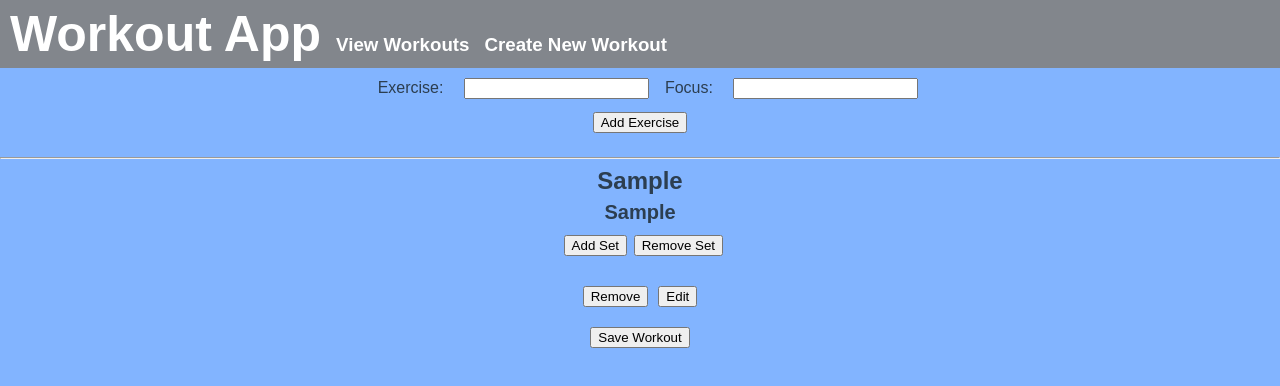
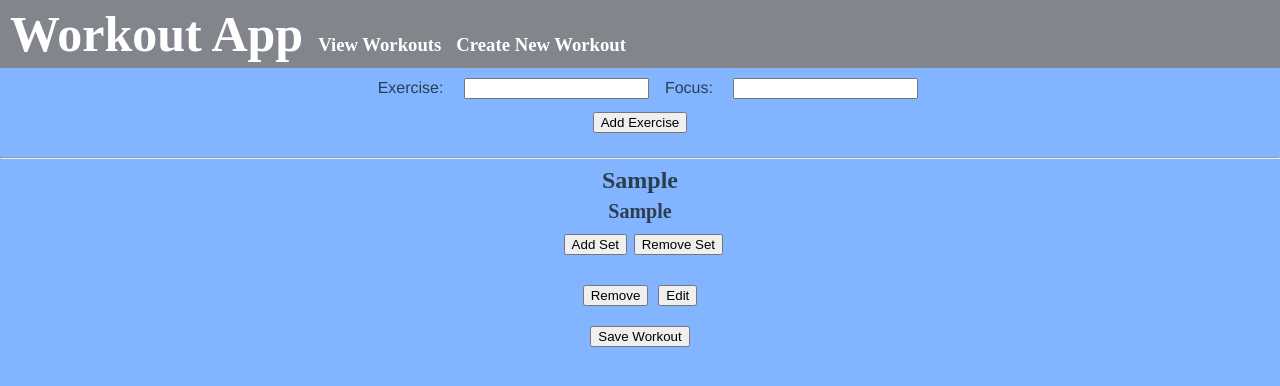
Before and after one commit to a-camarillo/workout-app, a Vue app: page /new-workout in a window 1280 px wide. Both pictures are taken after typing "Sample", "Sample" into the empty fields and a click on the button "Add Exercise". Shown: the top 386 px of the page. Built offline with nearby package versions, Linux system fonts and the light colour scheme.

Commit message:
removed CSS which was causing issues with the loading font

```diff
--- a/src/components/Set.vue
+++ b/src/components/Set.vue
@@ -34,9 +34,6 @@ export default {
 }
 </script>
 <style>
-    * {
-        font-family: fantasy;
-    }
     input::-webkit-outer-spin-button, input::-webkit-inner-spin-button {
     -webkit-appearance: none;
     margin: 0;
```
